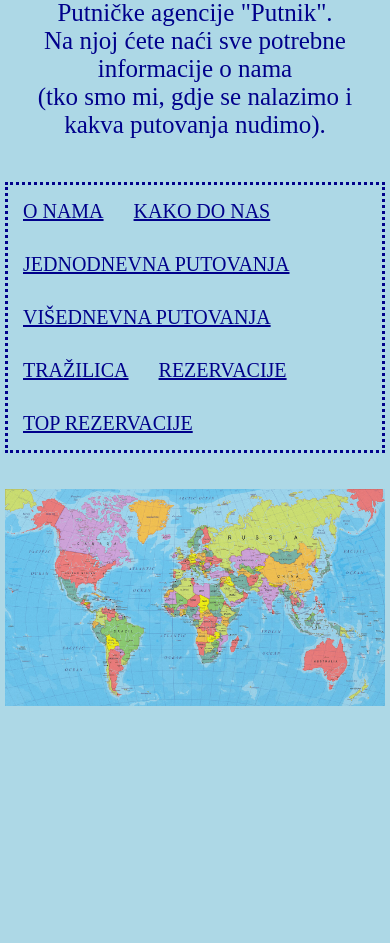
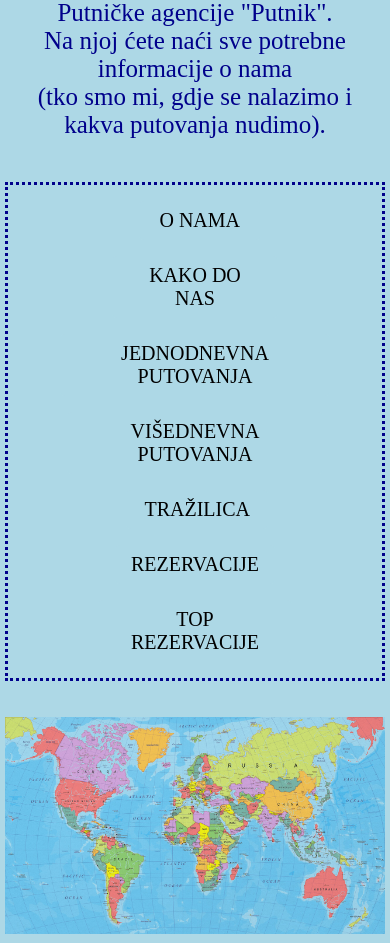
Before and after one commit to KBriski/projekt_osnove_PHP, a PHP site: page /index.html in a window 390 px wide. Shown: the part 173-1116 px from the top of the page. Before the commit the page ends 879 px from the top, so only its background shows below. Run offline with PHP 8.4, Linux system fonts and the light colour scheme.

Commit message:
index.css

```diff
--- a/index.css
+++ b/index.css
@@ -63,3 +63,51 @@ img {
     height: auto;
     justify-content: center;
 }
+
+/* Osnovni stilovi NOVO dodala za responzivnost*/
+
+.navbar {
+    background-color: lightblue; /* Cijela traka lightblue */
+}
+
+.navbar ul {
+    list-style: none;
+    padding: 1rem;
+    margin: 0;
+    display: flex;
+    justify-content: center;
+    flex-wrap: wrap;
+    gap: 1rem;
+}
+
+.navbar li {
+    margin: 0;
+    /* više nema background-color ovdje */
+}
+
+.navbar a {
+    text-decoration: none;
+    padding: 0.5rem 1rem;
+    background-color: #add8e6; /* svijetlo plava */
+    color: black;
+    border-radius: 5px;
+    display: inline-block;
+    transition: 0.3s;
+}
+
+.navbar a:hover {
+    background-color: darkblue;
+    color: white;
+}
+
+@media (max-width: 600px) {
+    .navbar ul {
+        flex-direction: column;
+        align-items: center;
+    }
+
+    .navbar a {
+        width: 80%;
+        text-align: center;
+    }
+}
```
